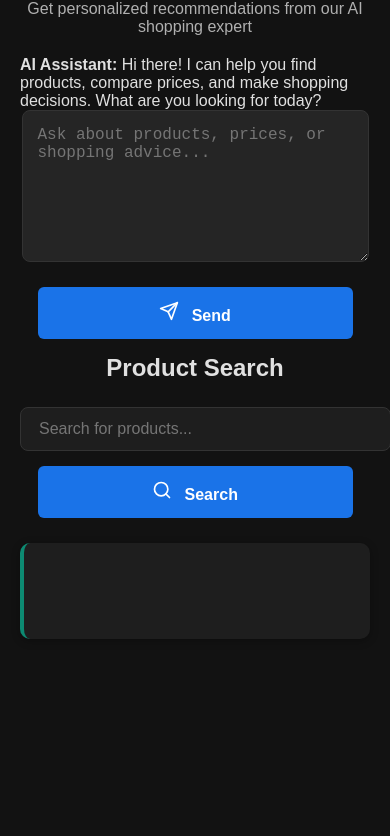
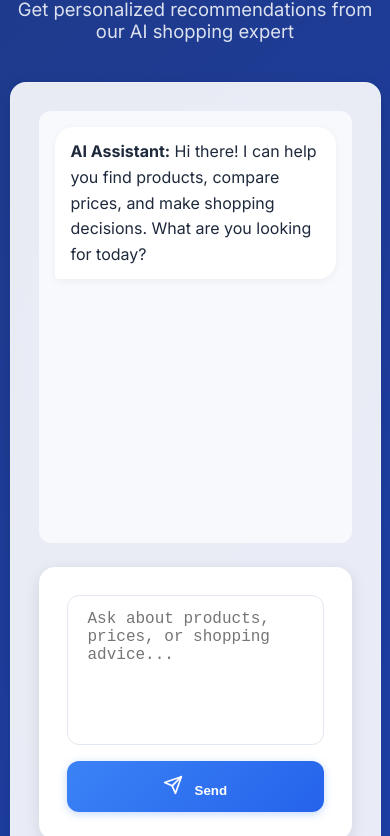
Before and after one commit to rohit5900/Shoping-AI-assistant, a website: page index.html in a window 390 px wide. Shown: the part 94-930 px from the top of the page. Before the commit the page ends 884 px from the top, so only its background shows below. Drawn offline with Linux system fonts and the light colour scheme.

Commit message:
Update style.css

```diff
--- a/style.css
+++ b/style.css
@@ -1,167 +1,236 @@
+:root {
+    --primary-blue: #3b82f6;
+    --light-blue: #60a5fa;
+    --dark-blue: #2563eb;
+    --gradient-start: #1e3a8a;
+    --gradient-end: #1e40af;
+    --card-bg: rgba(255, 255, 255, 0.9);
+    --text-dark: #1e293b;
+    --text-light: #64748b;
+    --shadow: 0 4px 15px rgba(0, 0, 0, 0.1);
+  }
+
   body {
-    font-family: 'Arial', sans-serif;
-    background-color: #121212;
-    color: #e0e0e0;
+    font-family: 'Inter', sans-serif;
     min-height: 100vh;
     margin: 0;
-    padding: 20px;
+    padding: 0;
+    background: linear-gradient(135deg, var(--gradient-start), var(--gradient-end));
+    color: var(--text-dark);
+    display: flex;
+    justify-content: center;
+    align-items: center;
+  }
+
+  .container {
+    width: 100%;
+    max-width: 1200px;
+    padding: 2rem;
+  }
+
+  .header {
+    text-align: center;
+    margin-bottom: 2.5rem;
   }
 
   h1 {
-    text-align: center;
-    color: #ffffff;
-    font-weight: bold;
-    margin-bottom: 10px;
-    text-shadow: 0 2px 4px rgba(0,0,0,0.5);
+    color: white;
+    font-weight: 800;
+    font-size: 2.75rem;
+    margin-bottom: 0.75rem;
+    text-shadow: 0 2px 4px rgba(0, 0, 0, 0.1);
   }
 
-p {
-    text-align: center;
-    margin-bottom: 20px;
-    color: #b0b0b0;
+  .subtitle {
+    color: rgba(255, 255, 255, 0.85);
+    font-size: 1.15rem;
+    max-width: 600px;
+    margin: 0 auto;
+  }
+
+  /* Card Styles */
+  .card {
+    background-color: var(--card-bg);
+    border-radius: 16px;
+    box-shadow: var(--shadow);
+    padding: 1.75rem;
+    margin-bottom: 2rem;
+    backdrop-filter: blur(8px);
+    border: 1px solid rgba(255, 255, 255, 0.2);
+  }
+
+  .chat-container {
+    display: flex;
+    flex-direction: column;
+    gap: 1rem;
+    height: 500px;
+    overflow-y: auto;
+    padding: 1.5rem;
+    background-color: rgba(255, 255, 255, 0.7);
+    border-radius: 12px;
+    margin-bottom: 1.5rem;
+    scrollbar-width: thin;
+    scrollbar-color: var(--primary-blue) transparent;
+  }
+
+  /* Chat message bubbles */
+  .message {
+    max-width: 80%;
+    padding: 1rem 1.5rem;
+    border-radius: 18px;
+    line-height: 1.6;
+    font-size: 1rem;
+    position: relative;
+  }
+
+  .user-message {
+    align-self: flex-end;
+    background: linear-gradient(135deg, var(--primary-blue), var(--dark-blue));
+    color: white;
+    border-bottom-right-radius: 4px;
+    box-shadow: 0 2px 8px rgba(59, 130, 246, 0.3);
+  }
+
+  .ai-message {
+    align-self: flex-start;
+    background-color: white;
+    color: var(--text-dark);
+    border-bottom-left-radius: 4px;
+    box-shadow: 0 2px 8px rgba(0, 0, 0, 0.05);
+  }
+
+  /* Input Area */
+  .input-card {
+    background-color: white;
+    padding: 1.75rem;
+    border-radius: 16px;
+    box-shadow: var(--shadow);
+  }
+
+  .input-group {
+    display: flex;
+    gap: 1rem;
+  }
+
+  input, textarea {
+    flex: 1;
+    padding: 0.875rem 1.25rem;
+    border: 1px solid #e2e8f0;
+    border-radius: 12px;
+    font-size: 1rem;
+    transition: all 0.25s;
+    background-color: rgba(255, 255, 255, 0.9);
+  }
+
+  input:focus, textarea:focus {
+    outline: none;
+    border-color: var(--light-blue);
+    box-shadow: 0 0 0 3px rgba(59, 130, 246, 0.2);
+  }
+
+  textarea {
+    min-height: 120px;
+    resize: none;
   }
 
   button {
-    display: block;
-    margin: 15px auto;
-    padding: 12px 24px;
-    font-size: 16px;
+    padding: 0.875rem 1.75rem;
+    background: linear-gradient(135deg, var(--primary-blue), var(--dark-blue));
+    color: white;
     border: none;
-    border-radius: 6px;
+    border-radius: 12px;
+    font-weight: 600;
     cursor: pointer;
-    transition: all 0.3s ease;
-    font-weight: 600;
+    transition: all 0.25s;
+    white-space: nowrap;
+    box-shadow: 0 2px 8px rgba(59, 130, 246, 0.3);
   }
 
-#getRecBtn {
-    background-color: #0d8a72;
-    color: white;
+  button:hover {
+    transform: translateY(-2px);
+    box-shadow: 0 4px 12px rgba(59, 130, 246, 0.4);
   }
 
-#getRecBtn:hover {
-    background-color: #0a6e5b;
-    transform: translateY(-2px);
-    box-shadow: 0 4px 12px rgba(13, 138, 114, 0.3);
+  button:active {
+    transform: translateY(0);
   }
 
-#searchBtn, #askBtn {
-    background-color: #1a73e8;
-    color: white;
+  /* Recommendations */
+  .recommendations {
+    display: grid;
+    grid-template-columns: repeat(auto-fill, minmax(280px, 1fr));
+    gap: 1.5rem;
+    margin-top: 2rem;
   }
 
-#searchBtn:hover, #askBtn:hover {
-    background-color: #1557b0;
-    transform: translateY(-2px);
-    box-shadow: 0 4px 12px rgba(26, 115, 232, 0.3);
+  .recommendation-card {
+    background-color: white;
+    padding: 1.5rem;
+    border-radius: 12px;
+    box-shadow: var(--shadow);
+    border-left: 5px solid var(--primary-blue);
+    transition: transform 0.25s;
   }
 
-input, textarea {
-    display: block;
-    margin: 15px auto;
-    padding: 12px 18px;
-    width: 70%;
-    max-width: 600px;
-    border: 1px solid #333;
-    border-radius: 8px;
-    font-size: 16px;
-    outline: none;
-    background-color: #1e1e1e;
-    color: #ffffff;
-    transition: border 0.3s ease;
+  .recommendation-card:hover {
+    transform: translateY(-5px);
   }
 
-input:focus, textarea:focus {
-    border-color: #1a73e8;
-    box-shadow: 0 0 0 2px rgba(26, 115, 232, 0.2);
-}
-
-#recommendation {
-    text-align: center;
-    margin: 25px auto;
-    padding: 18px;
-    background-color: #1e1e1e;
-    border-radius: 10px;
-    max-width: 700px;
-    min-height: 60px;
-    border-left: 4px solid #0d8a72;
-    box-shadow: 0 2px 8px rgba(0,0,0,0.3);
-}
-
-#Boxassist {
-    border: 1px solid #333;
-    border-radius: 12px;
-    width: 85%;
-    max-width: 750px;
-    min-height: 350px;
-    margin: 30px auto;
-    padding: 25px;
-    background-color: #1e1e1e;
-    box-shadow: 0 4px 20px rgba(0,0,0,0.4);
-}
-
-#searchResults {
-    width: 90%;
-    height: 150px;
-    border-radius: 8px;
-    margin: 0 auto 25px;
-    padding: 15px;
-    background-color: #252525;
-    border: 1px solid #333;
-}
-
-.response-area {
-    margin-top: 25px;
-    padding: 18px;
-    background-color: #252525;
-    border-radius: 8px;
-    min-height: 120px;
-    border-left: 4px solid #1a73e8;
-    box-shadow: 0 2px 8px rgba(0,0,0,0.3);
-}
-
-h2 {
-    text-align: center;
-    margin-bottom: 25px;
-    color: #ffffff;
-}
-
-@media (max-width: 768px) {
-    input, textarea, #Boxassist {
-        width: 95%;
-    }
-
-    button {
-        width: 90%;
-        padding: 14px;
-    }
-
-    #searchResults {
-        height: 120px;
-    }
-}
-
-/* Animation for recommendation */
+  /* Animations */
   @keyframes fadeIn {
     from { opacity: 0; transform: translateY(10px); }
     to { opacity: 1; transform: translateY(0); }
   }
 
   .fade-in {
-    animation: fadeIn 0.5s ease-out;
+    animation: fadeIn 0.3s ease-out;
   }
 
-/* Typing cursor effect */
-.typing::after {
-    content: '|';
-    animation: blink 1s infinite;
+  .typing {
+    position: relative;
+    color: transparent;
   }
 
-@keyframes blink {
-    0%, 100% { opacity: 1; }
-    50% { opacity: 0; }
+  .typing::after {
+    content: "";
+    position: absolute;
+    top: 50%;
+    left: 0;
+    width: 100%;
+    height: 1.5rem;
+    background: linear-gradient(90deg, transparent, rgba(0,0,0,0.1), transparent);
+    background-size: 200% 100%;
+    animation: shimmer 1.5s infinite;
+    transform: translateY(-50%);
+    border-radius: 8px;
   }
 
-.error {
-    color: #ff6b6b;
-    border-left: 4px solid #ff6b6b !important;
+  @keyframes shimmer {
+    0% { background-position: 200% 0; }
+    100% { background-position: -200% 0; }
   }
+
+  /* Responsive */
+  @media (max-width: 768px) {
+    .container {
+      padding: 1.25rem;
+    }
+
+    .chat-container {
+      height: 400px;
+      padding: 1rem;
+    }
+
+    .input-group {
+      flex-direction: column;
+    }
+
+    h1 {
+      font-size: 2rem;
+    }
+
+    .message {
+      max-width: 90%;
+      padding: 0.75rem 1rem;
+    }
+  }
```
Lines whose indentation alone changed are shown as unchanged.
